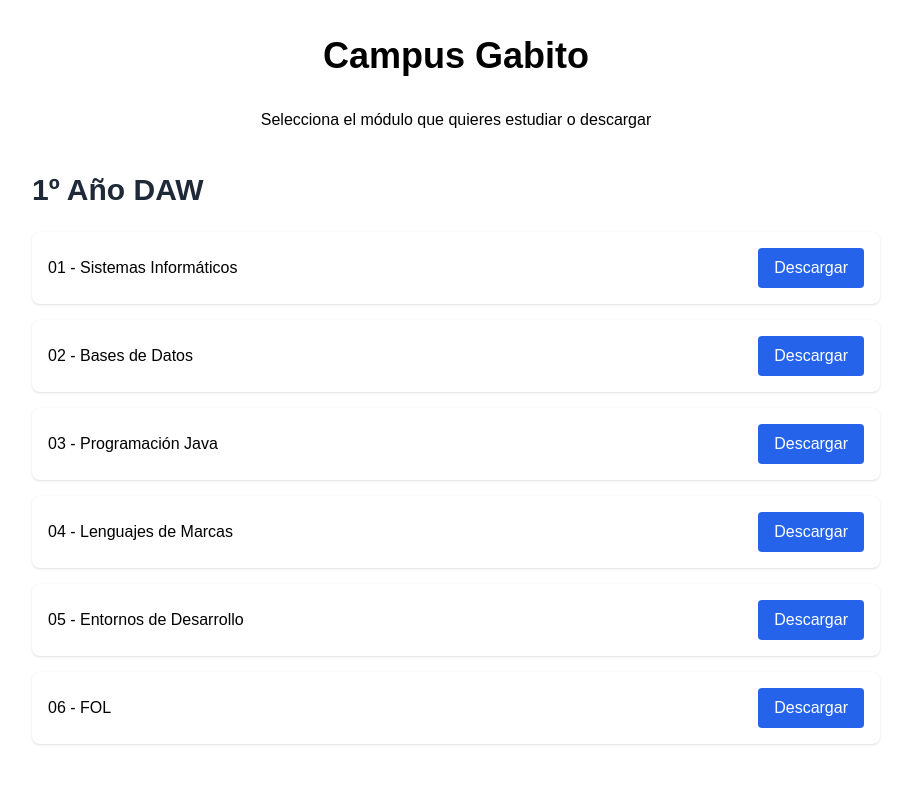
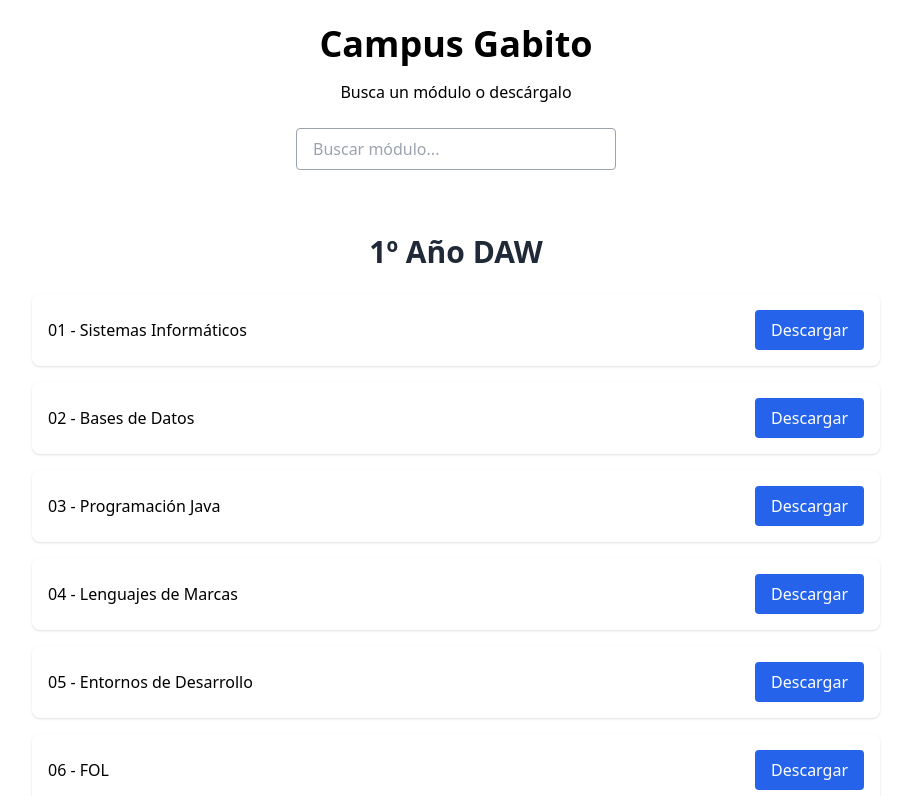
Before and after one commit to gabito1122/campusgabito, a React (Create React App) app: page / in a window 1280 px wide. Shown: the top 796 px of the page, without its empty margins (184-1095 px from the left). Built offline with nearby package versions, Linux system fonts and the light colour scheme.

Commit message:
Añadido buscador

```diff
--- a/src/App.js
+++ b/src/App.js
@@ -1,4 +1,5 @@
-// Datos de todos los módulos
+import React, { useState } from "react";
+
 const modulosDAW = {
   "1º Año DAW": [
     "01 - Sistemas Informáticos",
@@ -28,24 +29,33 @@ const modulosDAW = {
   ]
 };
 
-function SeccionModulos(props) {
+function SeccionModulos({ titulo, lista, filtro }) {
+  // Filtramos los módulos según lo que escribe el usuario
+  const listaFiltrada = lista.filter(modulo =>
+    modulo.toLowerCase().includes(filtro.toLowerCase())
+  );
+
+  if (listaFiltrada.length === 0) {
+    return null;
+  }
+
   return (
     <section className="p-6 max-w-4xl mx-auto">
-      <h2 className="text-3xl font-bold mb-6 text-gray-800">{props.titulo}</h2>
+      <h2 className="text-3xl font-bold mb-6 text-center text-gray-800">{titulo}</h2>
       <ul className="space-y-4">
-        {props.lista.map((modulo, index) => {
-          // Convertimos el nombre del módulo a un nombre de archivo válido:
+        {listaFiltrada.map((modulo, index) => {
           const archivoZip = modulo
-            .normalize("NFD").replace(/[\u0300-\u036f]/g, "") // Quitar tildes
-            .replace(/[\s-]+/g, "-") // Espacios a guiones
-            .replace(/[^a-zA-Z0-9\-]/g, "") // Solo letras, números y guiones
-            + ".zip";
+            .normalize("NFD").replace(/[\u0300-\u036f]/g, "")
+            .replace(/[\s-]+/g, "-")
+            .replace(/[^a-zA-Z0-9\-]/g, "") + ".zip";
 
           return (
             <li key={index} className="flex justify-between items-center bg-white rounded-lg shadow p-4 hover:shadow-lg transition-shadow">
-              {modulo}{" "}
+              {modulo}
               <a href={`/${archivoZip}`} download>
-                <button className="bg-blue-600 text-white px-4 py-2 rounded hover:bg-blue-700 transition-colors">Descargar</button>
+                <button className="bg-blue-600 text-white px-4 py-2 rounded hover:bg-blue-700 transition-colors">
+                  Descargar
+                </button>
               </a>
             </li>
           );
@@ -55,21 +65,29 @@ function SeccionModulos(props) {
   );
 }
 
+function App() {
+  const [filtro, setFiltro] = useState("");
 
-function App() {
   return (
-    <div style={{ fontFamily: "Arial", padding: "20px" }}>
-      <h1 className="font-bold text-center text-4xl m-4">Campus Gabito</h1>
-      <p className="text-center mt-8 m-4">Selecciona el módulo que quieres estudiar o descargar</p>
+    <div className="p-6 font-sans">
+      <h1 className="text-4xl font-bold text-center mb-4">Campus Gabito</h1>
+      <p className="text-center mb-6">Busca un módulo o descárgalo</p>
 
-      {/* 1º Año */}
-      <SeccionModulos titulo="1º Año DAW" lista={modulosDAW["1º Año DAW"]} />
+      {/* Input para buscar */}
+      <div className="flex justify-center mb-10">
+        <input
+          type="text"
+          placeholder="Buscar módulo..."
+          value={filtro}
+          onChange={(e) => setFiltro(e.target.value)}
+          className="border border-gray-400 rounded px-4 py-2 w-80"
+        />
+      </div>
 
-      {/* 2º Año */}
-      <SeccionModulos titulo="2º Año DAW" lista={modulosDAW["2º Año DAW"]} />
-
-      {/* Extras */}
-      <SeccionModulos titulo="Módulos Extra" lista={modulosDAW["Módulos Extra"]} />
+      {/* Listas filtradas */}
+      <SeccionModulos titulo="1º Año DAW" lista={modulosDAW["1º Año DAW"]} filtro={filtro} />
+      <SeccionModulos titulo="2º Año DAW" lista={modulosDAW["2º Año DAW"]} filtro={filtro} />
+      <SeccionModulos titulo="Módulos Extra" lista={modulosDAW["Módulos Extra"]} filtro={filtro} />
     </div>
   );
 }
```
